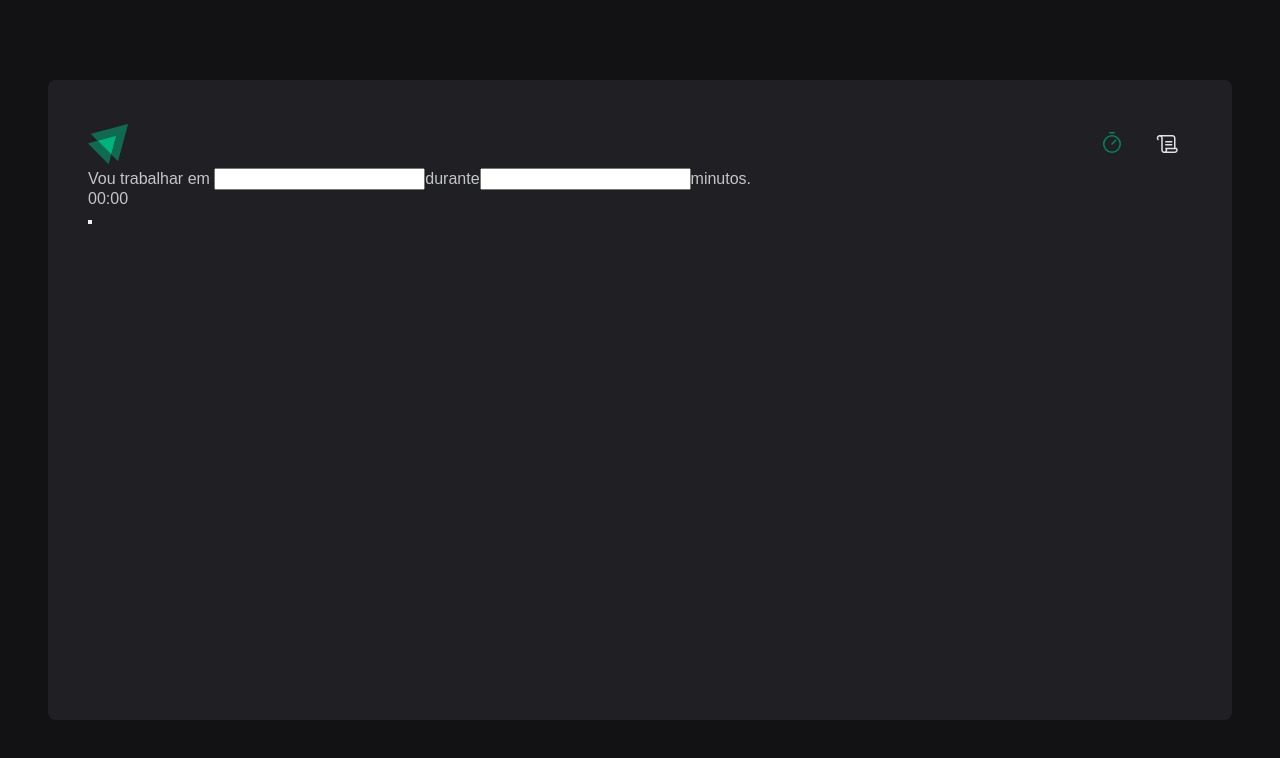
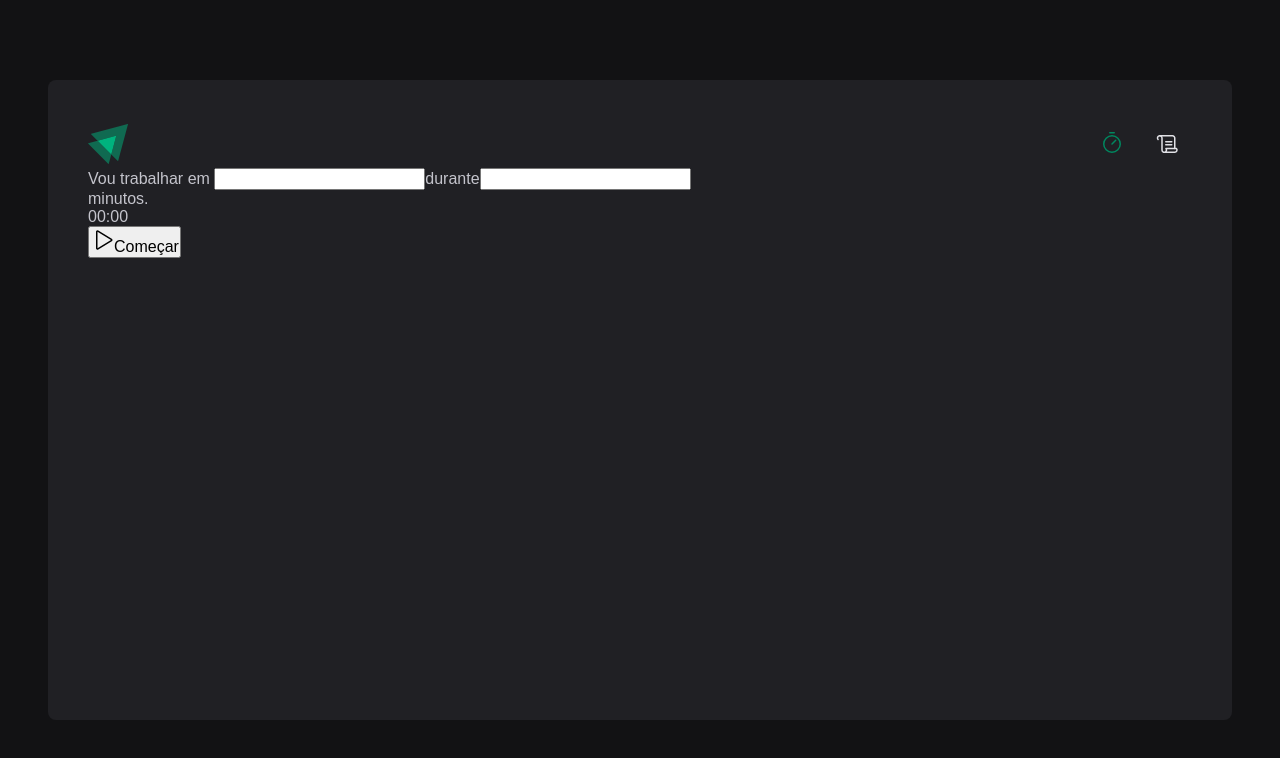
Before and after one commit to lucasalvesb/timer, a React (Vite) app: page / in a window 1280 px wide. Shown: the top 758 px of the page. Built offline with nearby package versions, Linux system fonts and the light colour scheme.

Commit message:
play button added and form wrapping everything

```diff
--- a/src/pages/Home/index.tsx
+++ b/src/pages/Home/index.tsx
@@ -1,7 +1,10 @@
+import { Play } from "phosphor-react";
+
 export function Home() {
   return (
     <div>
       <form action="">
+        <div>
           <label htmlFor="task">Vou trabalhar em </label>
           <input id="task" />
 
@@ -10,9 +13,8 @@ export function Home() {
             type="number"
             id="minutesAmount"
           />
-
+        </div>
         <span>minutos.</span>
-
         <div>
           <span>0</span>
           <span>0</span>
@@ -20,7 +22,10 @@ export function Home() {
           <span>0</span>
           <span>0</span>
         </div>
-        <button type="submit"></button>
+        <button type="submit">
+          <Play size={24} />
+          Começar
+        </button>
       </form>
     </div>
   )
```
Lines whose indentation alone changed are shown as unchanged.
